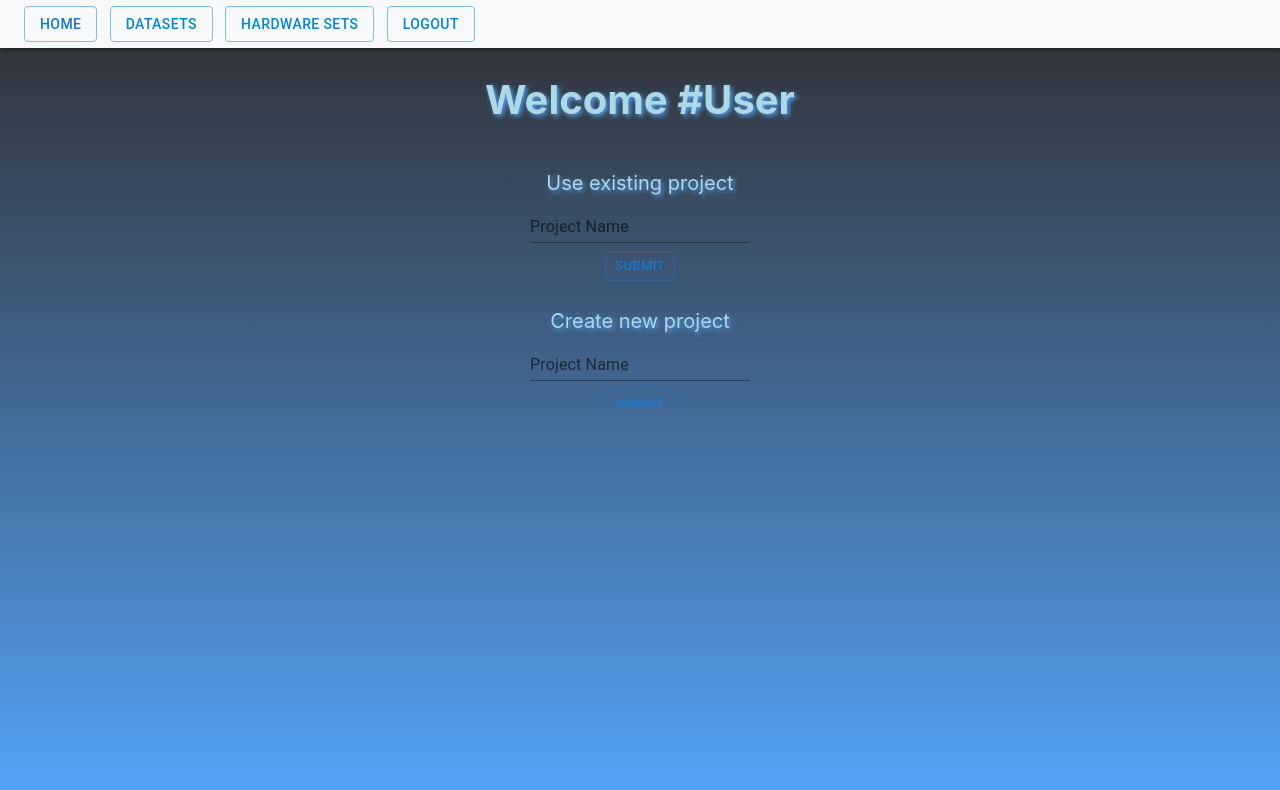
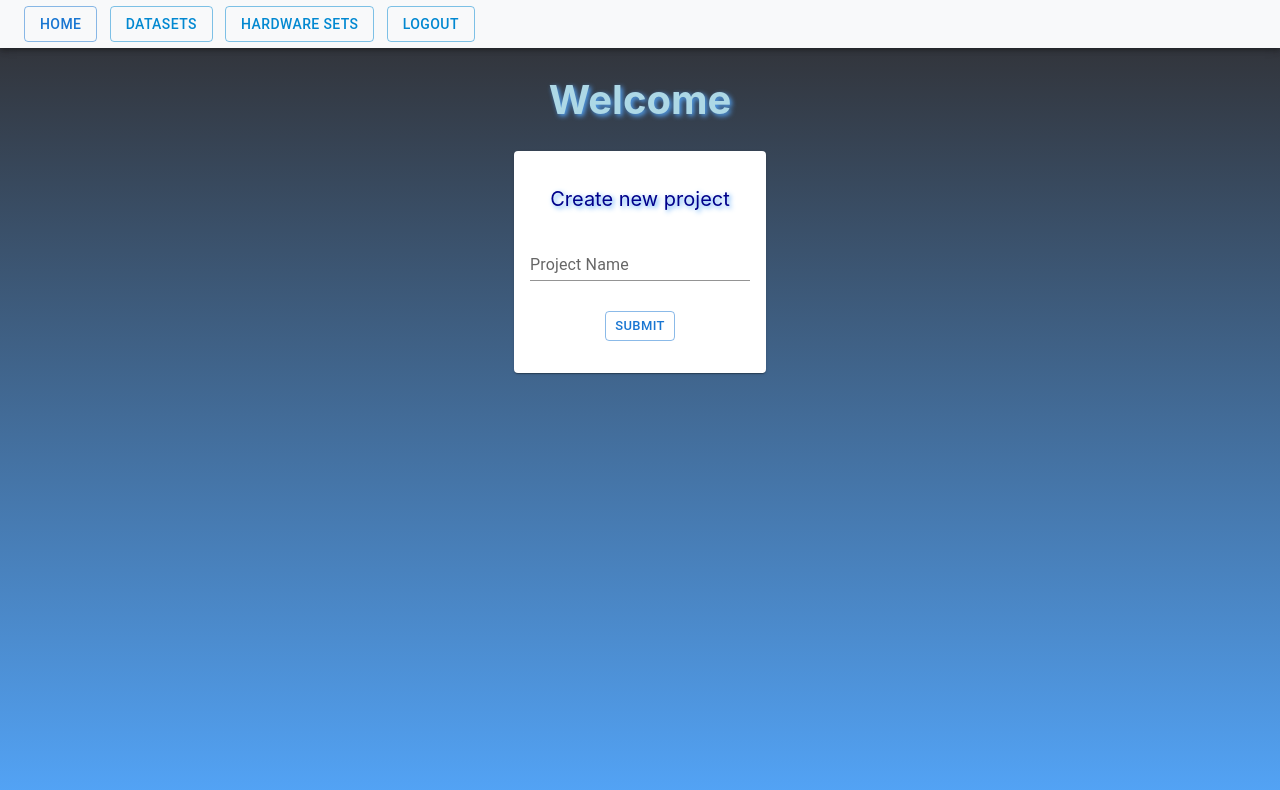
Before and after one commit to SoftwareDesignLab-Fall21-Project/ReactProject, a React (Create React App) app: page / in a window 1280 px wide. Both pictures are taken after a click on the button "DEVELOPMENT SIGNIN". Shown: the top 790 px of the page. Built offline with nearby package versions, Linux system fonts and the light colour scheme; no server answers.

Commit message:
login updates

```diff
--- a/src/App.js
+++ b/src/App.js
@@ -6,11 +6,31 @@ import Landing from "./pages/Landing";
 import DatasetPage from "./pages/DatasetPage";
 import HardwarePage from './pages/HardwarePage';
 import {Card, CardHeader, Button, CardContent, TextField} from "@mui/material";
-
+import axios from 'axios';
 
 function App() {
 
     const [signin, setSignin] = useState(false);
+
+    useEffect(()=>{
+
+        const fetchData = async () => {
+            const result = await axios(
+                'get-user',
+            );
+            return result;
+        };
+        fetchData().then(
+            function(response){
+                console.log(response.data['success']);
+                if(response.data['success']=="true"){
+                    setSignin(true);
+                }
+            }
+        )
+    }, []);
+
+
     if(!signin){
         return (
             <div>
--- a/src/pages/HardwarePage.js
+++ b/src/pages/HardwarePage.js
@@ -41,12 +41,12 @@ function HardwarePage(){
         fetchData().then(
             function(response){
                 console.log(response);
-                setName_1(response.data[0]['Name']);
-                setCapacity_1(response.data[0]['Capacity']);
-                setAvailable_1(response.data[0]['Available']);
-                setName_2(response.data[1]['Name']);
-                setCapacity_2(response.data[1]['Capacity']);
-                setAvailable_2(response.data[1]['Available']);
+                setName_1(response.data.result[0]['Name']);
+                setCapacity_1(response.data.result[0]['Capacity']);
+                setAvailable_1(response.data.result[0]['Available']);
+                setName_2(response.data.result[1]['Name']);
+                setCapacity_2(response.data.result[1]['Capacity']);
+                setAvailable_2(response.data.result[1]['Available']);
                 setLoading(false);
             }
         )
--- a/src/pages/Landing.css
+++ b/src/pages/Landing.css
@@ -1,9 +1,12 @@
-#green{
-    background-color: green;
+.spacing-1{
+    display: flex;
+    justify-content: center;
+    margin-top: 10%;
 }
 
-#red{
-    background-color: red;
+.spacing-2{
+    display: flex;
+    justify-content: center;
 }
 
 h1{
@@ -15,7 +18,7 @@ h1{
 
 p{
    font-size: 20px;
-    color: lightblue;
+    color: darkblue;
     text-shadow: 2px 2px 5px #53A4F7;
     margin-bottom: 0px;
 }
--- a/src/pages/Landing.js
+++ b/src/pages/Landing.js
@@ -1,14 +1,37 @@
 import './Landing.css'
-import {Button, Grid, TextField} from "@mui/material";
 import React, { useState, useEffect } from 'react';
+import {Card, CardHeader, Button, CardContent, TextField, Grid} from "@mui/material";
+import axios from 'axios';
 
 
 function Landing(){
+
+    const [user, setUser] = useState("");
+
+
+    useEffect(()=>{
+
+        const fetchData = async () => {
+            const result = await axios(
+                'get-user',
+            );
+            return result;
+        };
+        fetchData().then(
+            function(response){
+                console.log(response.data['success']);
+                if(response.data['success']=="true"){
+                    setUser(response.data['user']);
+                }
+            }
+        )
+    }, []);
+
     return (
         <div>
-            <h1>Welcome #User</h1>
+            <h1>Welcome {user}</h1>
             <Grid container direction={"column"} alignItems={"center"} justify={"center"}>
-                <p> Use existing project</p>
+                {/* <p> Use existing project</p>
                 <TextField
                     id="standard-basic"
                     label="Project Name"
@@ -18,18 +41,28 @@ function Landing(){
                     variant={"outlined"}
                     size={"small"}>
                     submit
-                </Button>
+                </Button> */}
+                <Card>
+                    <CardContent>
+                        <div className="spacing-2">
                             <p> Create new project</p>
+                        </div>
+                        <div className="spacing-1">
                         <TextField
                             id="standard-basic"
                             label="Project Name"
                             variant="standard"/>
+                        </div>
+                        <div className="spacing-1">
                             <Button
                                 sx={{m: 1}}
                                 variant={"outlined"}
                                 size={"small"}>
                                 submit
                             </Button>
+                        </div>
+                    </CardContent>
+                </Card>
             </Grid>
         </div>
     );
```
Lines whose indentation alone changed are shown as unchanged.
